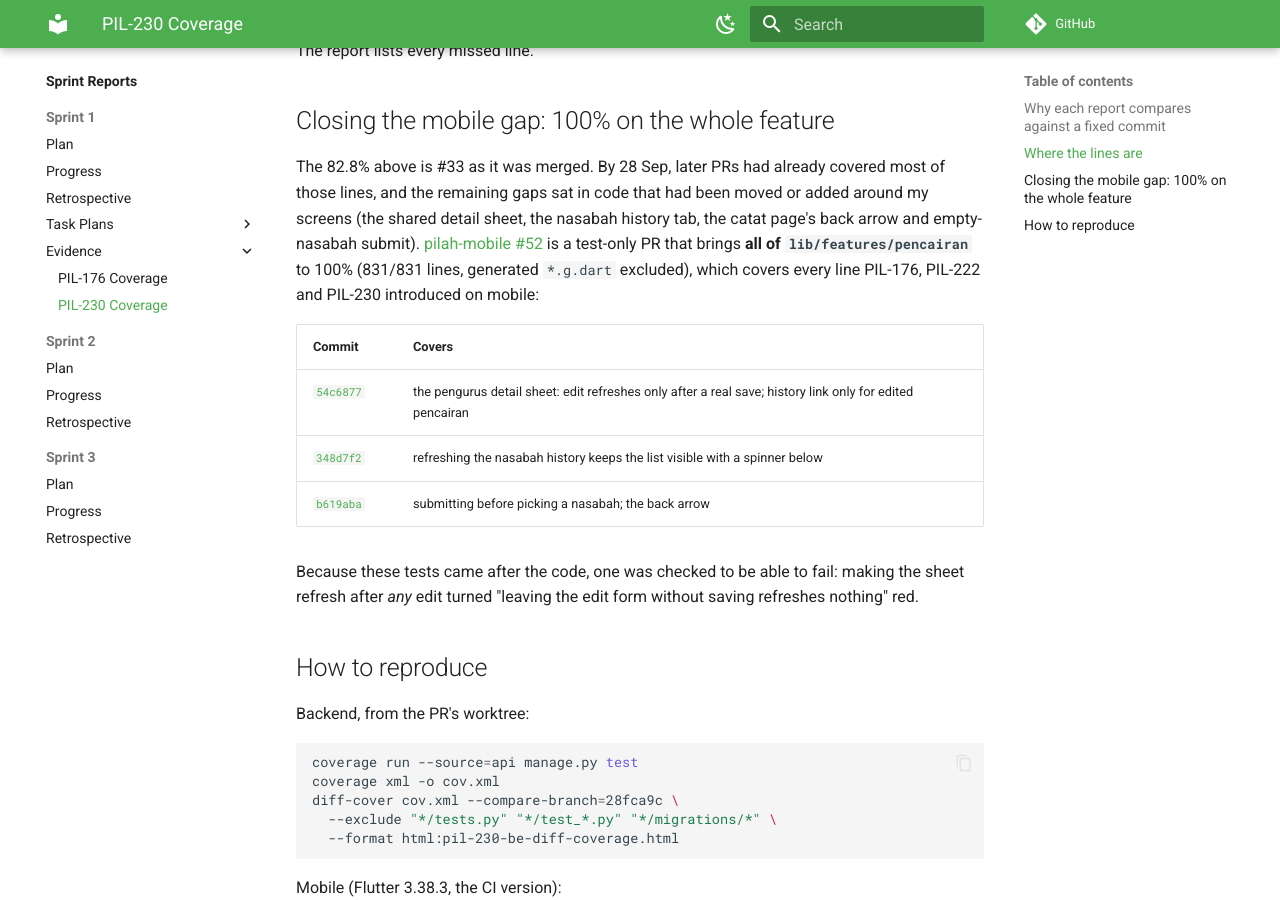
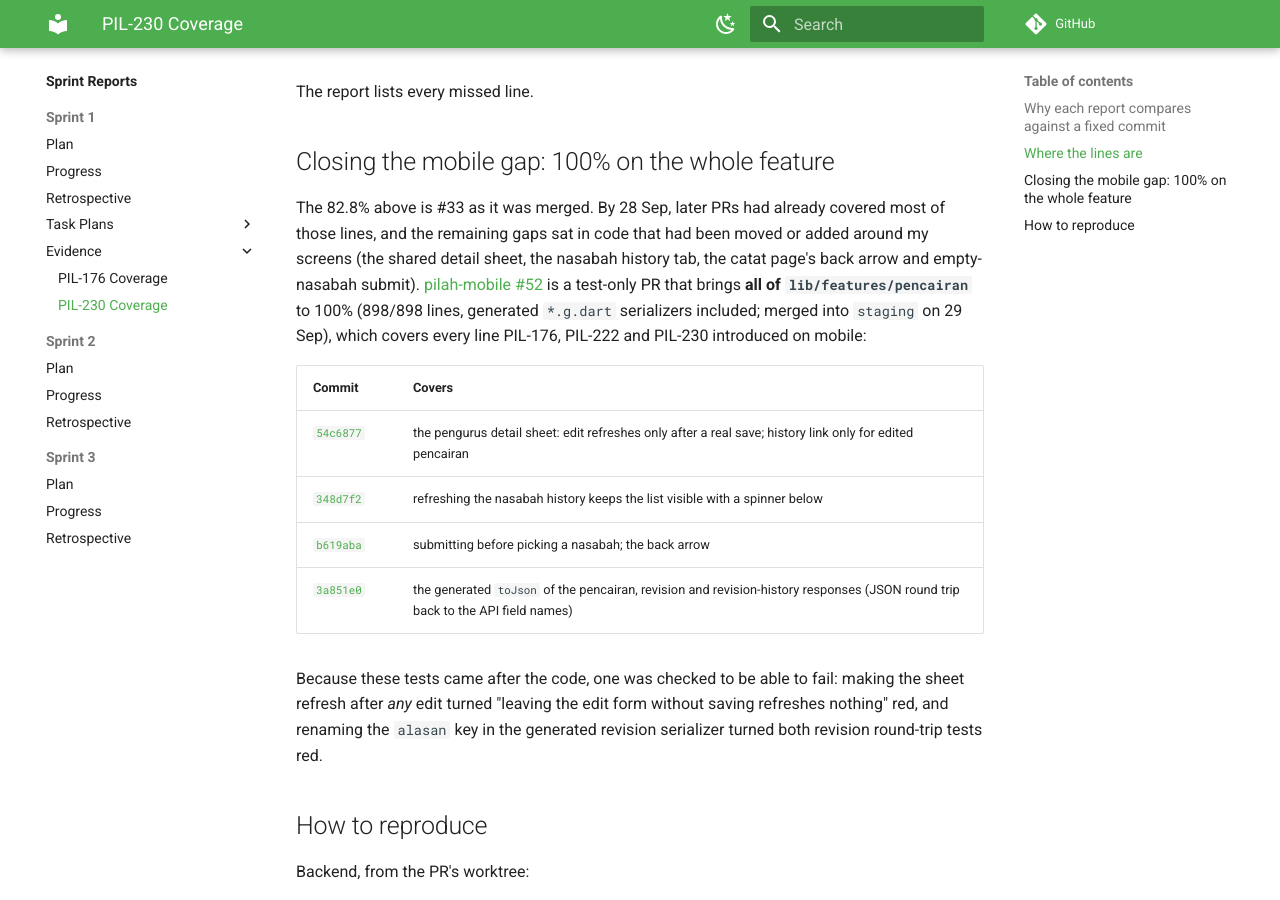
Before and after one commit to mvfi0/pilah-docs, an MkDocs documentation site: the page built from docs/sprints/sprint-1/evidence/PIL-230-coverage.md, in a window 1280 px wide and 900 px high, scrolled down 2720 px. Built offline with MkDocs 1.6.1 and Material for MkDocs 9.7.7, drawn with Linux system fonts in a browser that asks for light colours; comment, search, counter and statistics services are not loaded; some of the changed text lies outside the part shown.

Commit message:
docs(review): mark pilah-mobile #52 merged with 100% coverage incl. generated files
The mobile pencairan feature is 898/898 lines including the generated
serializers (round-trip tests), merged into staging as 56acf60. The HTML
report, evidence page, TDD page and overview drop the old 831-line,
generated-excluded figure.

Co-Authored-By: Claude Opus 5.5 <noreply@anthropic.com>

```diff
--- a/docs/sprints/sprint-1/evidence/PIL-230-coverage.md
+++ b/docs/sprints/sprint-1/evidence/PIL-230-coverage.md
@@ -7,7 +7,7 @@ Diff-coverage evidence for the week-2 TDD claim: how much of the code I **added
 | PIL-230 backend: edit pencairan, revision history | [pilah-be #52](https://github.com/bank-sampah-PILAH/pilah-be/pull/52) | [`011fda3`](https://github.com/bank-sampah-PILAH/pilah-be/commit/011fda3) vs its base [`28fca9c`](https://github.com/bank-sampah-PILAH/pilah-be/commit/28fca9c) | 148 | **100%** | [pil-230-be-diff-coverage.html](pil-230-be-diff-coverage.html) |
 | PIL-176 second review round (Tristan's 4 findings) | [pilah-be #19](https://github.com/bank-sampah-PILAH/pilah-be/pull/19) | [`8349b37`](https://github.com/bank-sampah-PILAH/pilah-be/commit/8349b37) vs the staging merge [`9a89c01`](https://github.com/bank-sampah-PILAH/pilah-be/commit/9a89c01) | 34 | **100%** | [pil-176-review2-diff-coverage.html](pil-176-review2-diff-coverage.html) |
 | PIL-230 mobile: edit form, change history, entry points (as merged, superseded by the next row) | [pilah-mobile #33](https://github.com/bank-sampah-PILAH/pilah-mobile/pull/33) | [`4a52399`](https://github.com/bank-sampah-PILAH/pilah-mobile/commit/4a52399) vs its base [`a6cdfe6`](https://github.com/bank-sampah-PILAH/pilah-mobile/commit/a6cdfe6) | 325 | 82.8% as merged, **now 100%** (next row) | [pil-230-mobile-diff-coverage.html](pil-230-mobile-diff-coverage.html) |
-| **Whole pencairan feature (mobile), after the coverage PR** | [pilah-mobile #52](https://github.com/bank-sampah-PILAH/pilah-mobile/pull/52) | [`b619aba`](https://github.com/bank-sampah-PILAH/pilah-mobile/commit/b619aba) on top of `staging` | 831 (all of `lib/features/pencairan`) | **100%** | [pencairan-mobile-coverage.html](pencairan-mobile-coverage.html) |
+| **Whole pencairan feature (mobile), after the coverage PR** | [pilah-mobile #52](https://github.com/bank-sampah-PILAH/pilah-mobile/pull/52), merged 29 Sep as [`56acf60`](https://github.com/bank-sampah-PILAH/pilah-mobile/commit/56acf60) | [`3a851e0`](https://github.com/bank-sampah-PILAH/pilah-mobile/commit/3a851e0) on top of `staging` | 898 (all of `lib/features/pencairan`, generated serializers included) | **100%** | [pencairan-mobile-coverage.html](pencairan-mobile-coverage.html) |
 
 Measured 28 Sep 2026. Test code, migrations and generated files (`*.freezed.dart`, `*.g.dart`) are excluded, so tests never count as covering themselves.
 
@@ -54,15 +54,16 @@ The report lists every missed line.
 
 ## Closing the mobile gap: 100% on the whole feature
 
-The 82.8% above is #33 as it was merged. By 28 Sep, later PRs had already covered most of those lines, and the remaining gaps sat in code that had been moved or added around my screens (the shared detail sheet, the nasabah history tab, the catat page's back arrow and empty-nasabah submit). [pilah-mobile #52](https://github.com/bank-sampah-PILAH/pilah-mobile/pull/52) is a test-only PR that brings **all of `lib/features/pencairan`** to 100% (831/831 lines, generated `*.g.dart` excluded), which covers every line PIL-176, PIL-222 and PIL-230 introduced on mobile:
+The 82.8% above is #33 as it was merged. By 28 Sep, later PRs had already covered most of those lines, and the remaining gaps sat in code that had been moved or added around my screens (the shared detail sheet, the nasabah history tab, the catat page's back arrow and empty-nasabah submit). [pilah-mobile #52](https://github.com/bank-sampah-PILAH/pilah-mobile/pull/52) is a test-only PR that brings **all of `lib/features/pencairan`** to 100% (898/898 lines, generated `*.g.dart` serializers included; merged into `staging` on 29 Sep), which covers every line PIL-176, PIL-222 and PIL-230 introduced on mobile:
 
 | Commit | Covers |
 |---|---|
 | [`54c6877`](https://github.com/bank-sampah-PILAH/pilah-mobile/commit/54c6877) | the pengurus detail sheet: edit refreshes only after a real save; history link only for edited pencairan |
 | [`348d7f2`](https://github.com/bank-sampah-PILAH/pilah-mobile/commit/348d7f2) | refreshing the nasabah history keeps the list visible with a spinner below |
 | [`b619aba`](https://github.com/bank-sampah-PILAH/pilah-mobile/commit/b619aba) | submitting before picking a nasabah; the back arrow |
+| [`3a851e0`](https://github.com/bank-sampah-PILAH/pilah-mobile/commit/3a851e0) | the generated `toJson` of the pencairan, revision and revision-history responses (JSON round trip back to the API field names) |
 
-Because these tests came after the code, one was checked to be able to fail: making the sheet refresh after *any* edit turned "leaving the edit form without saving refreshes nothing" red.
+Because these tests came after the code, one was checked to be able to fail: making the sheet refresh after *any* edit turned "leaving the edit form without saving refreshes nothing" red, and renaming the `alasan` key in the generated revision serializer turned both revision round-trip tests red.
 
 ## How to reproduce
 
```
Also changed, not shown: docs/review-part-c/sprint-1-week-2/commitment.md (+1 -1 lines), docs/review-week-2/index.md (+1 -1 lines), docs/review-week-2/part-b/tdd.md (+3 -3 lines), docs/sprints/sprint-1/evidence/pencairan-mobile-coverage.html (+4 -5 lines).
